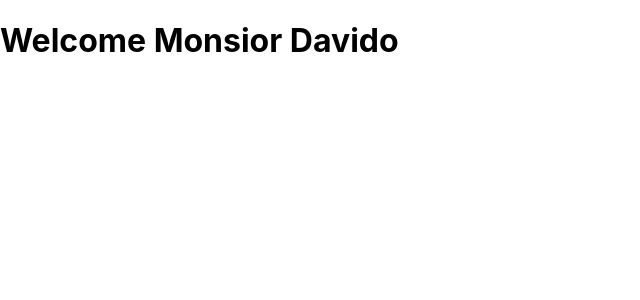
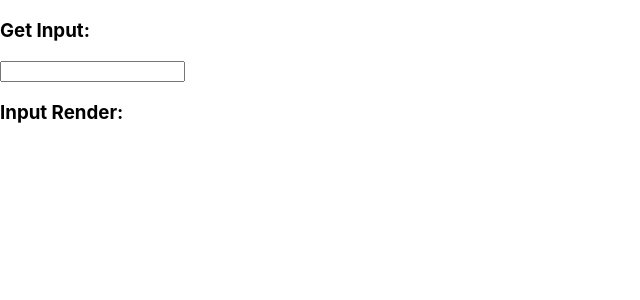
Before and after one commit to davido242/React-state-practicals, a React (Create React App) app: page / in a window 1280 px wide. Shown: the top 300 px of the page, without its empty margins (0-640 px from the left). Built offline with nearby package versions, Linux system fonts and the light colour scheme.

Commit message:
passing a callback

```diff
--- a/src/App.js
+++ b/src/App.js
@@ -1,33 +1,60 @@
 import React from 'react';
 import './App.css';
+
 class App extends React.Component {
   constructor(props) {
     super(props);
     this.state = {
-      name: "Davido"
+      inputValue: ''
     }
+    this.handleChange = this.handleChange.bind(this);
   }
-
+  handleChange(event) {
+    this.setState({
+      inputValue: event.target.value
+    });
+  }
   render() {
     return (
-      <div>
-        <NavBar name={this.state.name}/>
-      </div>
-    )
+       <div>
+        { /* Change code below this line */ }
+    <GetInput input={this.state.inputValue}
+    handleChange={this.handleChange}/>
+    <RenderInput input={this.state.inputValue} />
+        { /* Change code above this line */ }
+       </div>
+    );
   }
-}
+};
 
-class NavBar extends React.Component {
-  constructor (props) {
+class GetInput extends React.Component {
+  constructor(props) {
     super(props);
   }
   render() {
     return (
       <div>
-        <h1>Welcome Monsior  {this.props.name}</h1>
+        <h3>Get Input:</h3>
+        <input
+          value={this.props.input}
+          onChange={this.props.handleChange}/>
       </div>
-    )
+    );
   }
-}
+};
+
+class RenderInput extends React.Component {
+  constructor(props) {
+    super(props);
+  }
+  render() {
+    return (
+      <div>
+        <h3>Input Render:</h3>
+        <p>{this.props.input}</p>
+      </div>
+    );
+  }
+};
 
 export default App;
```
